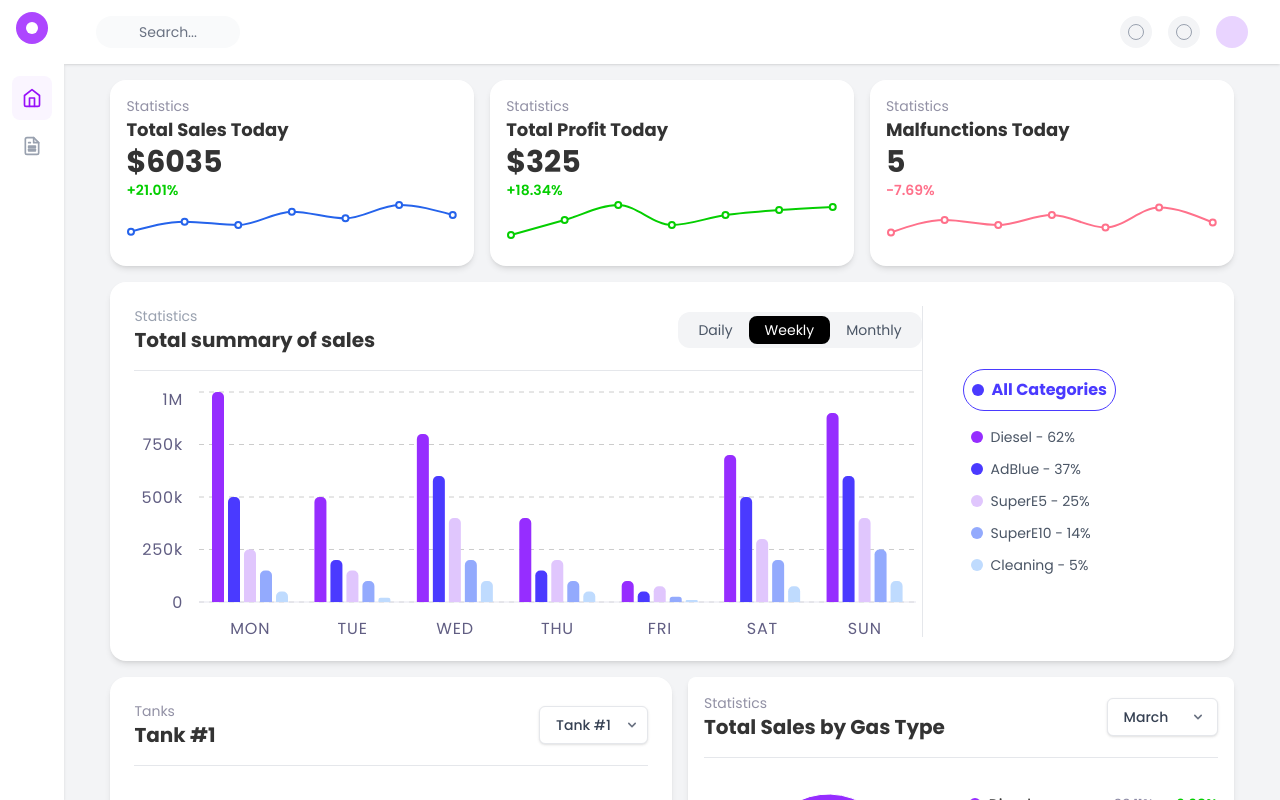
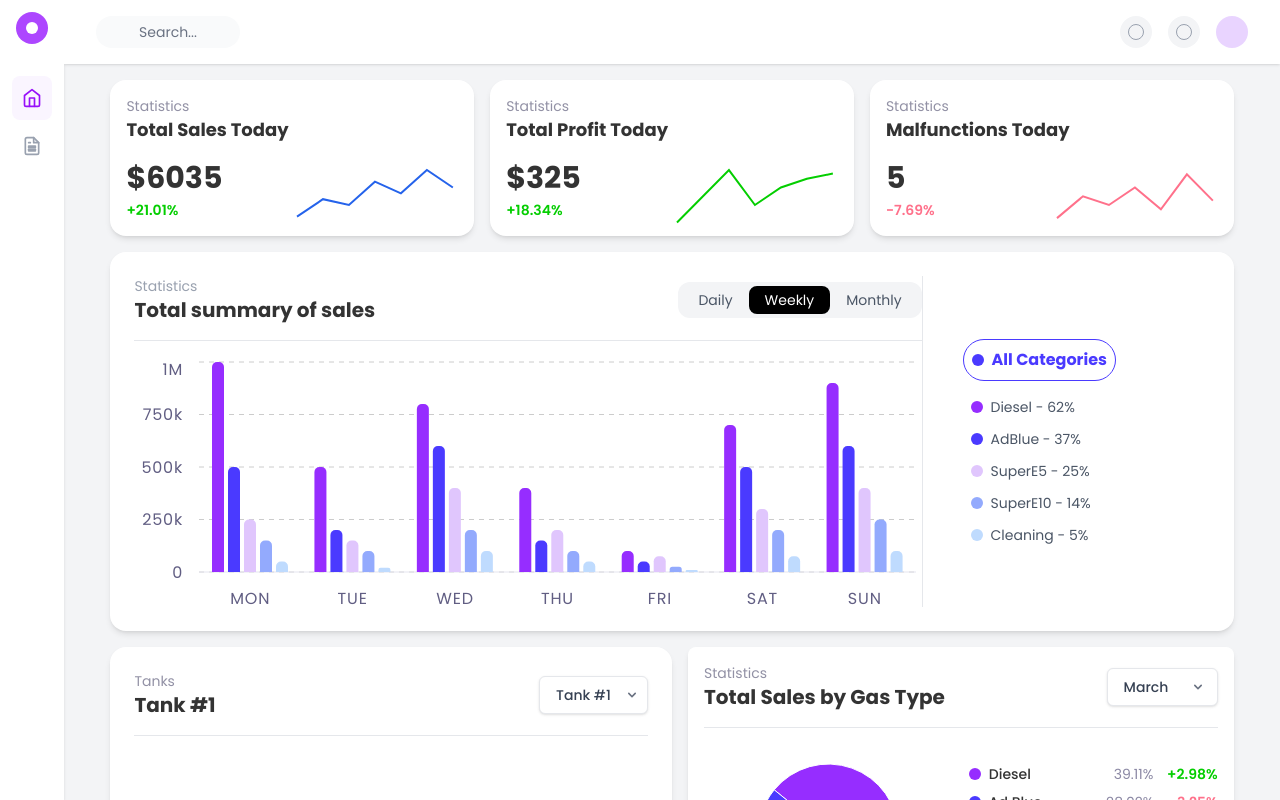
Before and after one commit to emreozbek35/dashboard, a React (Vite) app: page / in a window 1280 px wide. Built offline with nearby package versions, Linux system fonts and the light colour scheme.

Commit message:
chart style change

```diff
--- a/src/components/StatCard.jsx
+++ b/src/components/StatCard.jsx
@@ -13,24 +13,33 @@ const StatCard = ({
     <div className={`bg-white p-4 rounded-2xl shadow-md ${className}`}>
       <p className="text-[#9291a5] text-sm">Statistics</p>
       <h2 className="text-lg font-bold">{title}</h2>
+
+      <div className="flex flex-row items-center justify-between mt-4">
+        <div>
           <p className="text-3xl font-bold">{value}</p>
           <p
-        className={`text-sm font-semibold ${
+            className={`mt-1 text-sm font-semibold ${
               percentage > 0 ? "text-[#04ce00]" : "text-[#ff718b]"
             }`}
           >
             {percentage > 0 ? `+${percentage}%` : `${percentage}%`}
           </p>
-      <ResponsiveContainer width="100%" height={50}>
+        </div>
+
+        <div className="w-1/2 h-[50px]">
+          <ResponsiveContainer width="100%" height={80}>
             <LineChart data={data}>
               <Line
-            type="monotone"
+                type="linear"
                 dataKey="value"
                 stroke={color}
                 strokeWidth={2}
+                dot={false}
               />
             </LineChart>
           </ResponsiveContainer>
+        </div>
+      </div>
     </div>
   );
 };
```
Lines whose indentation alone changed are shown as unchanged.
